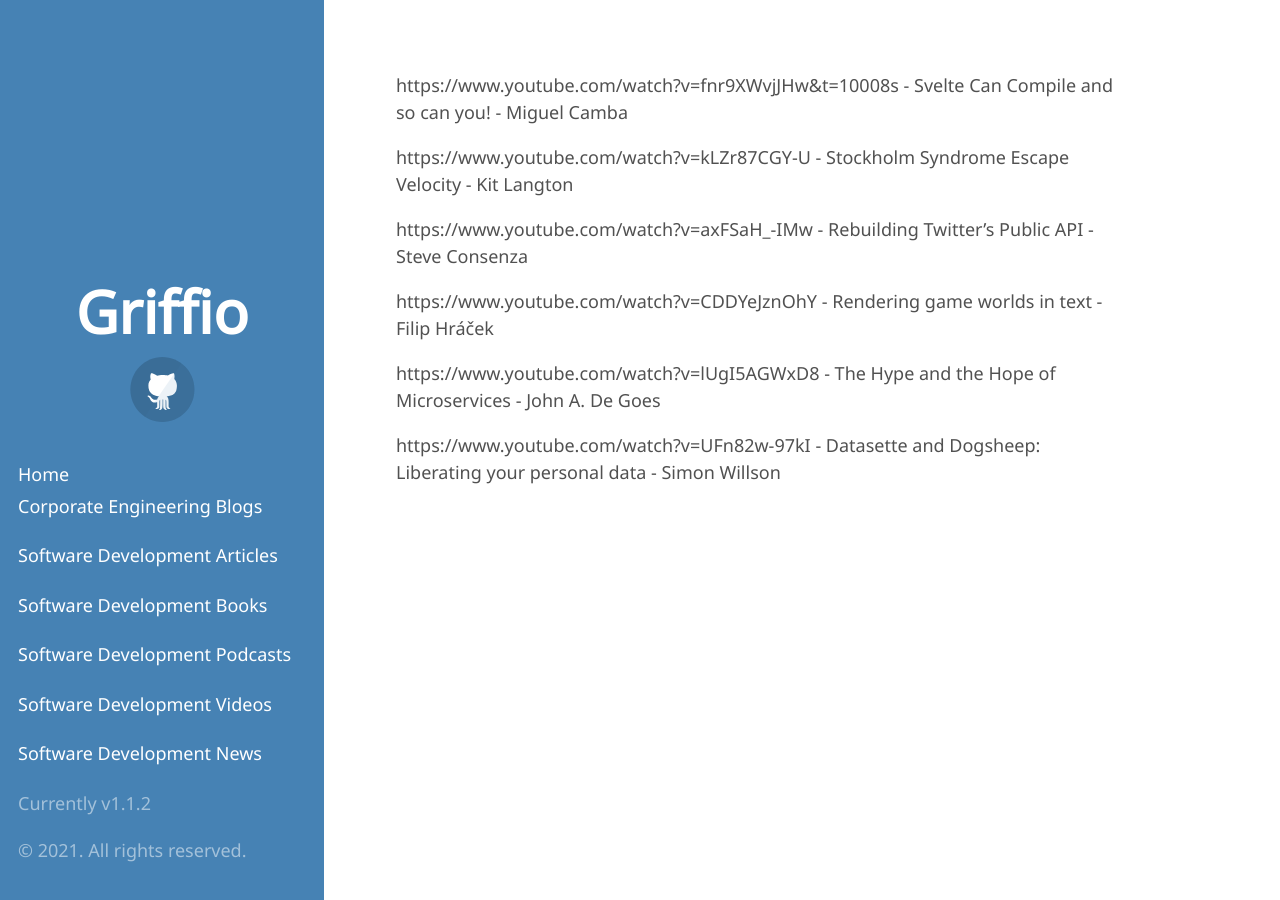
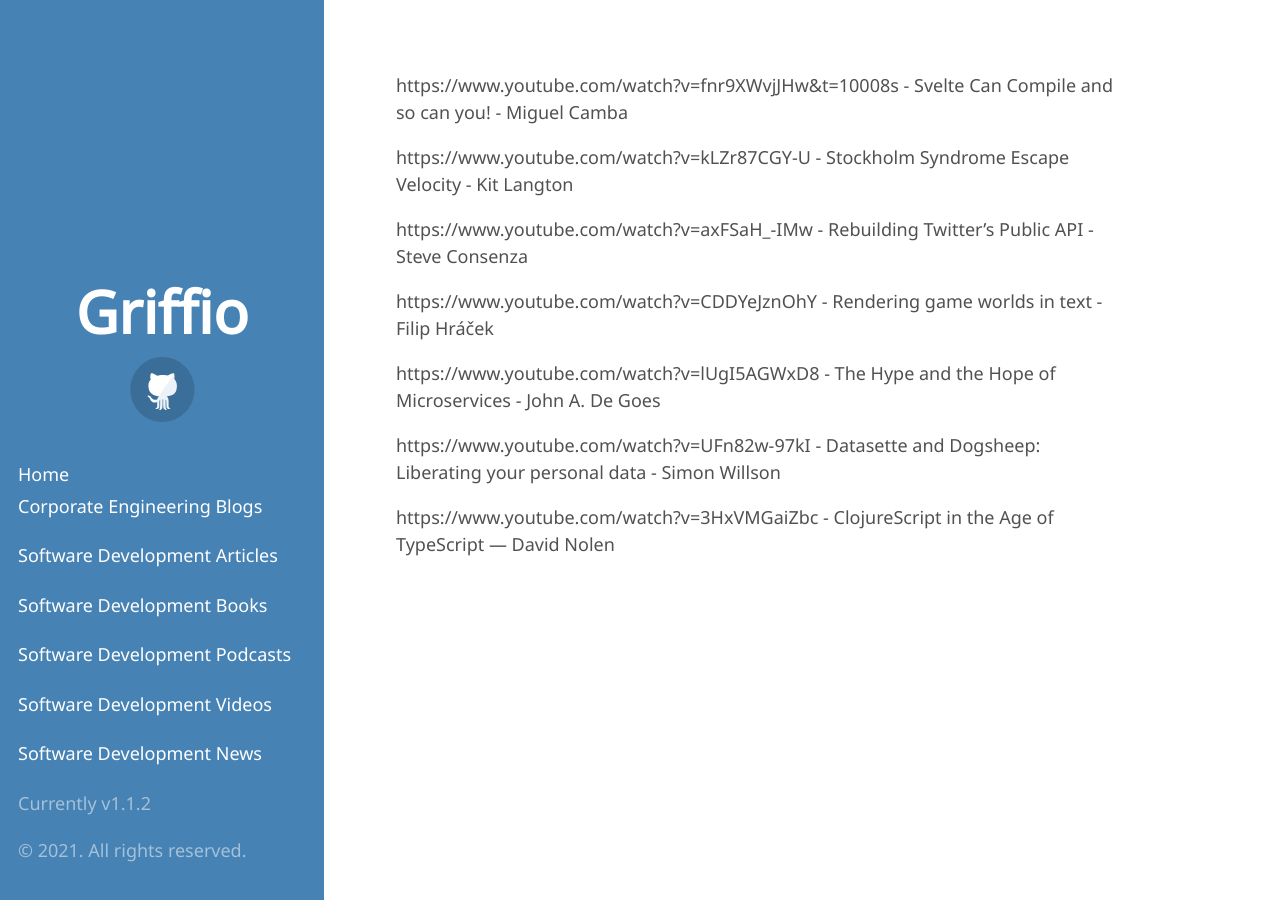
Before and after one commit to griffio/griffio.github.io, a Jekyll site: the page built from tech_talks_highlighted_2021.md, in a window 1280 px wide. Built offline with Jekyll 4.4.1, drawn with Linux system fonts in a browser that asks for light colours; some web fonts are replaced; our own code applies the rules of GitHub Pages for plain Markdown files.

Commit message:
Update tech_talks_highlighted_2021.md

```diff
--- a/tech_talks_highlighted_2021.md
+++ b/tech_talks_highlighted_2021.md
@@ -9,3 +9,5 @@
 https://www.youtube.com/watch?v=lUgI5AGWxD8 - The Hype and the Hope of Microservices - John A. De Goes
 
 https://www.youtube.com/watch?v=UFn82w-97kI -  Datasette and Dogsheep: Liberating your personal data - Simon Willson
+
+https://www.youtube.com/watch?v=3HxVMGaiZbc - ClojureScript in the Age of TypeScript — David Nolen
```
